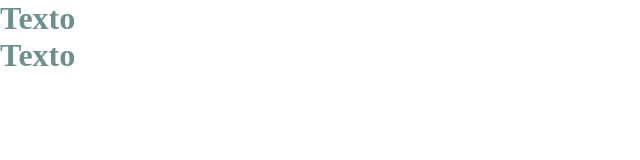
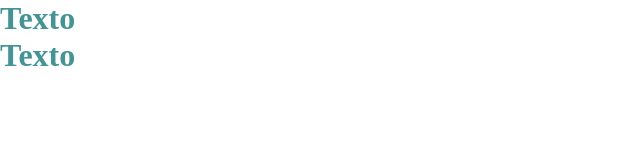
Before and after one commit to RafaelSC02/AtividadeArquitetura, a plain HTML site: page index.html in a window 1280 px wide. Shown: the full height of the page, 0-640 px from the left. Drawn offline with Linux system fonts and the light colour scheme.

Commit message:
Estilizando

```diff
--- a/estilo.css
+++ b/estilo.css
@@ -7,5 +7,5 @@
 
 
 h1{
-    color: rgb(111, 143, 143);
+    color: rgb(67, 148, 148);
 }
```
